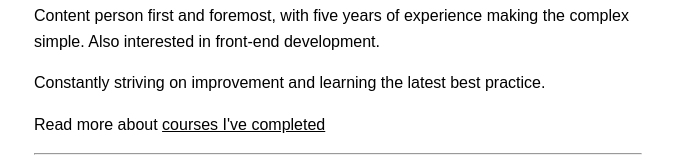
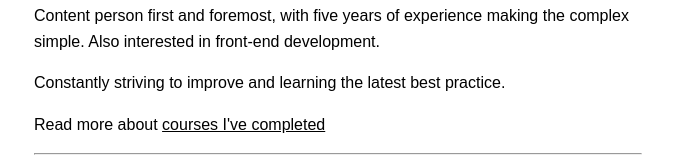
Before and after one commit to chrisiwebster/portfolio, a Next.js app: page / in a window 1280 px wide. Shown: the part 470-630 px from the top of the page, without its empty margins (302-979 px from the left). Built offline with nearby package versions, Linux system fonts and the light colour scheme.

Commit message:
add focus on button

```diff
--- a/components/Button.js
+++ b/components/Button.js
@@ -2,7 +2,7 @@ import Link from "next/link";
 
 export default function Button({ name, className, link }) {
 	return (
-		<Link href={link}>
+		<Link href={link} passHref>
 			<button className={className}>{name}</button>
 		</Link>
 	);
--- a/pages/index.js
+++ b/pages/index.js
@@ -22,7 +22,7 @@ export default function Home() {
 				development.
 			</p>
 			<p>
-				Constantly striving on improvement and learning the latest best
+				Constantly striving to improve and learning the latest best
 				practice.
 			</p>
 			<p>
--- a/styles/Button.module.css
+++ b/styles/Button.module.css
@@ -17,3 +17,8 @@
 .fullBtn:active {
 	box-shadow: none;
 }
+
+.fullBtn:focus {
+	border-radius: 4px;
+	border: 1.5px solid purple;
+}
```
